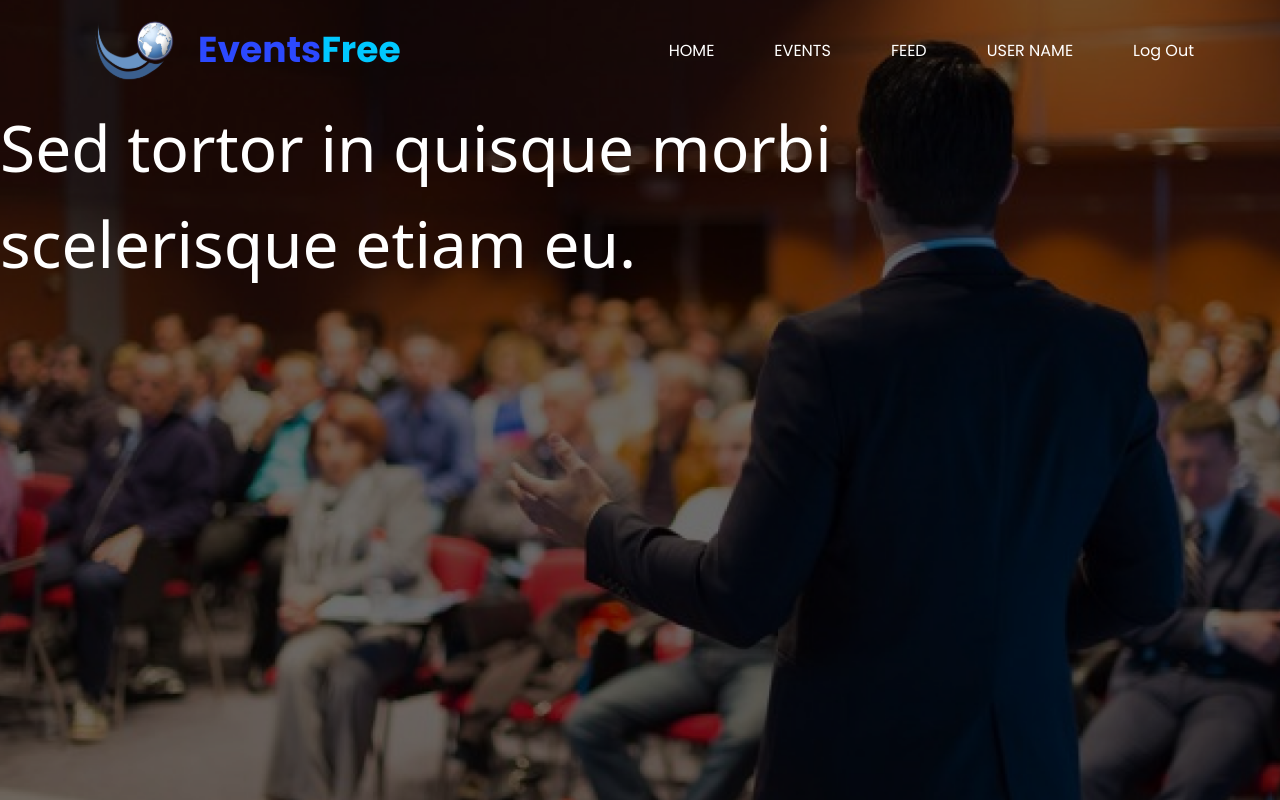
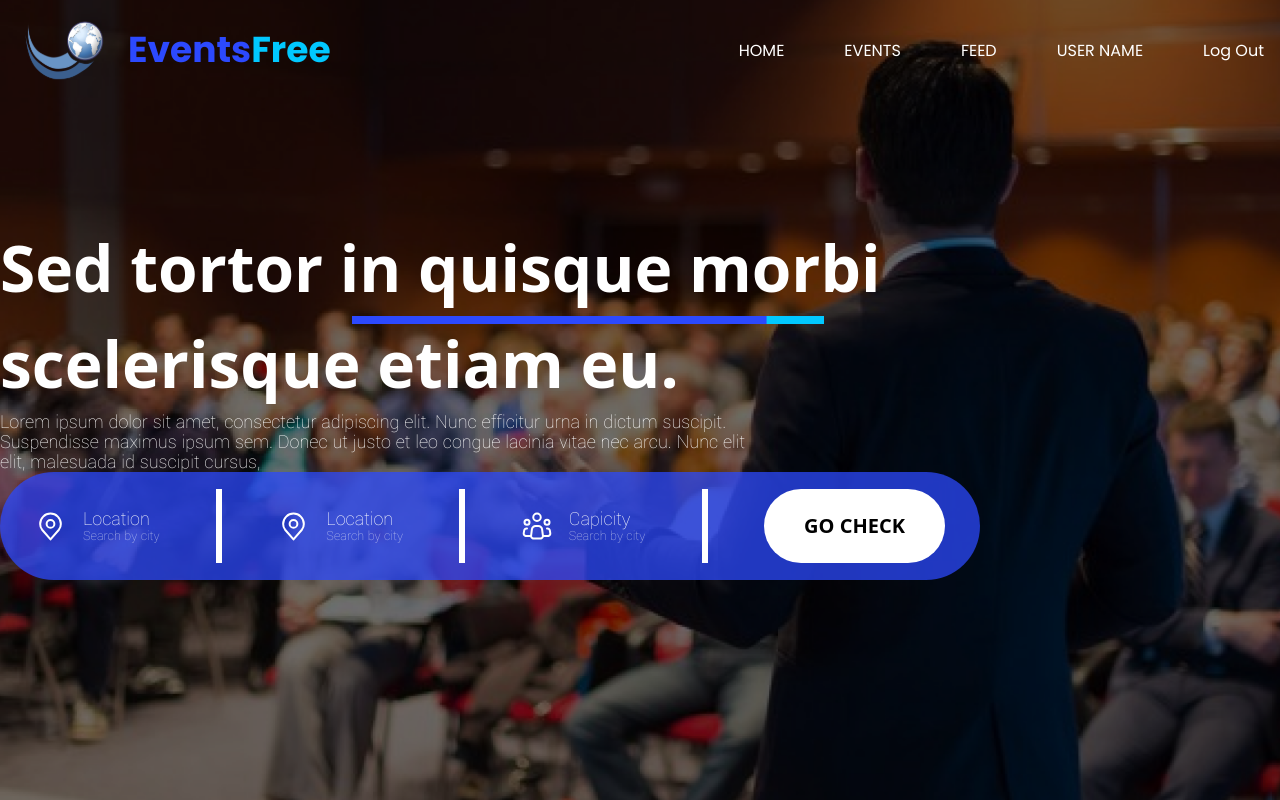
Before and after one commit to jatin-rajput563/react-home-page, a React (Vite) app: page / in a window 1280 px wide. Built offline with nearby package versions, Linux system fonts and the light colour scheme.

Commit message:
header-complete

```diff
--- a/src/App.css
+++ b/src/App.css
@@ -1,7 +1,14 @@
 @import url('https://fonts.googleapis.com/css2?family=Poppins:ital,wght@0,100;0,200;0,300;0,400;0,500;0,600;0,700;0,800;0,900;1,100;1,200;1,300;1,400;1,500;1,600;1,700;1,800;1,900&display=swap');
+@import url('https://fonts.googleapis.com/css2?family=Yantramanav:wght@100;300;400;500;700;900&display=swap');
 
 .font-family-primary {
   font-family: "Poppins", sans-serif;
+}
+
+.font-family-second {
+  font-family: "Yantramanav", sans-serif;
+  font-weight: 100;
+  font-style: normal;
 }
 
 @media (max-width:1023.98px) {
--- a/src/components/Header.jsx
+++ b/src/components/Header.jsx
@@ -1,5 +1,6 @@
 import React from 'react'
 import Nav from './Nav'
+import line from '../assets/image/svg/heading-line.svg'
 
 const Header = () => {
     return (
@@ -7,9 +8,54 @@ const Header = () => {
             <div className='bg-[url(../src/assets/image/png/header-bg.png)] relative bg-cover bg-no-repeat bg-center min-h-screen'>
                 <div className="absolute inset-0 bg-black opacity-57"></div>
                 <Nav />
-                <div className="container relative max-w-[1320px] mx-auto">
-                    <div className=''>
-                        <h1 className='fw-bold text-[64px] leading-[150%] text-white max-w-[1044px]'>Sed tortor in quisque morbi scelerisque etiam eu.</h1>
+                <div className="container relative z-[1] max-w-[1320px] mx-auto">
+                    <div className='w-full relative mt-[120px]'>
+                        <h1 className='font-bold text-[64px] leading-[150%] text-white max-w-[1044px]'>Sed tortor in quisque morbi scelerisque etiam eu.</h1>
+                        <img className='absolute top-[50%] left-[27.5%]' src={line} alt="heading-line" />
+                    </div>
+                    <p className='max-w-[765px] font-normal text-[20px] leading-[100%] text-white font-family-second'>Lorem ipsum dolor sit amet, consectetur adipiscing elit. Nunc efficitur urna in dictum suscipit. Suspendisse maximus ipsum sem. Donec ut justo et leo congue lacinia vitae nec arcu. Nunc elit elit, malesuada id suscipit cursus,</p>
+                    <div className='max-w-[980px] max-[744px]:max-w-[500px] py-[17px] px-[35px] bg-[#2C49FEBD] rounded-[150px] max-[744px]:rounded-[50px] max-[744px]:gap-[10px] flex justify-between max-[744px]:flex-col max-[744px]:m-auto'>
+                        <div className='flex gap-[17px] items-center max-[744px]:justify-center'>
+                            <svg width="31" height="31" viewBox="0 0 31 31" fill="none" xmlns="http://www.w3.org/2000/svg">
+                                <path d="M15.5 16.7917C17.6401 16.7917 19.375 15.0569 19.375 12.9167C19.375 10.7766 17.6401 9.04175 15.5 9.04175C13.3599 9.04175 11.625 10.7766 11.625 12.9167C11.625 15.0569 13.3599 16.7917 15.5 16.7917Z" stroke="white" stroke-width="2" stroke-linecap="round" stroke-linejoin="round" />
+                                <path d="M15.4993 2.58337C12.7588 2.58337 10.1305 3.67206 8.19258 5.60994C6.2547 7.54781 5.16602 10.1761 5.16602 12.9167C5.16602 15.3605 5.68527 16.9596 7.10352 18.7292L15.4993 28.4167L23.8952 18.7292C25.3134 16.9596 25.8327 15.3605 25.8327 12.9167C25.8327 10.1761 24.744 7.54781 22.8061 5.60994C20.8682 3.67206 18.2399 2.58337 15.4993 2.58337V2.58337Z" stroke="white" stroke-width="2" stroke-linecap="round" stroke-linejoin="round" />
+                            </svg>
+                            <div>
+                                <p className='font-medium text-[20px] leading-[100%] text-white font-family-second'>Location</p>
+                                <p className='font-normal text-[14px] leading-[100%] text-white m-0 opacity-70 font-family-second'>Search by city</p>
+                            </div>
+                        </div>
+                        <div className="bg-white border-[3px] h-[74px] border-white max-[744px]:hidden"></div>
+                        <div className="bg-white border-[3px] w-full border-white min-[744px]:hidden"></div>
+                        <div className='flex gap-[17px] items-center max-[744px]:justify-center'>
+                            <svg width="31" height="31" viewBox="0 0 31 31" fill="none" xmlns="http://www.w3.org/2000/svg">
+                                <path d="M15.5 16.7917C17.6401 16.7917 19.375 15.0569 19.375 12.9167C19.375 10.7766 17.6401 9.04175 15.5 9.04175C13.3599 9.04175 11.625 10.7766 11.625 12.9167C11.625 15.0569 13.3599 16.7917 15.5 16.7917Z" stroke="white" stroke-width="2" stroke-linecap="round" stroke-linejoin="round" />
+                                <path d="M15.4993 2.58337C12.7588 2.58337 10.1305 3.67206 8.19258 5.60994C6.2547 7.54781 5.16602 10.1761 5.16602 12.9167C5.16602 15.3605 5.68527 16.9596 7.10352 18.7292L15.4993 28.4167L23.8952 18.7292C25.3134 16.9596 25.8327 15.3605 25.8327 12.9167C25.8327 10.1761 24.744 7.54781 22.8061 5.60994C20.8682 3.67206 18.2399 2.58337 15.4993 2.58337V2.58337Z" stroke="white" stroke-width="2" stroke-linecap="round" stroke-linejoin="round" />
+                            </svg>
+                            <div>
+                                <p className='font-medium text-[20px] leading-[100%] text-white font-family-second'>Location</p>
+                                <p className='font-normal text-[14px] leading-[100%] text-white m-0 opacity-70 font-family-second'>Search by city</p>
+                            </div>
+                        </div>
+                        <div className="bg-white border-[3px] h-[74px] border-white max-[744px]:hidden"></div>
+                        <div className="bg-white border-[3px] w-full border-white min-[744px]:hidden"></div>
+                        <div className='flex gap-[17px] items-center max-[744px]:justify-center'>
+                            <svg width="30" height="30" viewBox="0 0 30 30" fill="none" xmlns="http://www.w3.org/2000/svg">
+                                <path d="M20.8981 24.69L20.0981 18.285C19.9848 17.3778 19.5439 16.5432 18.8583 15.9383C18.1728 15.3333 17.2899 14.9996 16.3756 15H13.6206C12.7068 15.0003 11.8245 15.3342 11.1395 15.9391C10.4545 16.544 10.0139 17.3782 9.90062 18.285L9.09937 24.69C9.0554 25.0419 9.08679 25.3991 9.19147 25.7379C9.29615 26.0768 9.47171 26.3894 9.70651 26.6552C9.9413 26.921 10.2299 27.1338 10.5533 27.2794C10.8766 27.4251 11.2272 27.5003 11.5819 27.5H18.4169C18.7714 27.5001 19.1219 27.4248 19.4451 27.279C19.7683 27.1333 20.0567 26.9205 20.2914 26.6547C20.5261 26.389 20.7015 26.0764 20.8061 25.7376C20.9107 25.3989 20.9421 25.0418 20.8981 24.69V24.69Z" stroke="white" stroke-width="2" stroke-linecap="round" stroke-linejoin="round" />
+                                <path d="M15 10C17.0711 10 18.75 8.32107 18.75 6.25C18.75 4.17893 17.0711 2.5 15 2.5C12.9289 2.5 11.25 4.17893 11.25 6.25C11.25 8.32107 12.9289 10 15 10Z" stroke="white" stroke-width="2" />
+                                <path d="M5 13.75C6.38071 13.75 7.5 12.6307 7.5 11.25C7.5 9.86929 6.38071 8.75 5 8.75C3.61929 8.75 2.5 9.86929 2.5 11.25C2.5 12.6307 3.61929 13.75 5 13.75Z" stroke="white" stroke-width="2" />
+                                <path d="M25 13.75C26.3807 13.75 27.5 12.6307 27.5 11.25C27.5 9.86929 26.3807 8.75 25 8.75C23.6193 8.75 22.5 9.86929 22.5 11.25C22.5 12.6307 23.6193 13.75 25 13.75Z" stroke="white" stroke-width="2" />
+                                <path d="M5.00023 17.5H4.61773C4.02593 17.4999 3.4533 17.7098 3.0017 18.0923C2.5501 18.4747 2.24883 19.005 2.15148 19.5887L1.73523 22.0887C1.67549 22.4469 1.69451 22.8138 1.79094 23.1639C1.88738 23.514 2.05892 23.8389 2.29364 24.116C2.52836 24.393 2.82062 24.6156 3.1501 24.7683C3.47957 24.921 3.83835 25 4.20148 25H8.75023" stroke="white" stroke-width="2" stroke-linecap="round" stroke-linejoin="round" />
+                                <path d="M25 17.5H25.3825C25.9743 17.4999 26.5469 17.7098 26.9985 18.0923C27.4501 18.4747 27.7514 19.005 27.8487 19.5887L28.265 22.0887C28.3247 22.4469 28.3057 22.8138 28.2093 23.1639C28.1129 23.514 27.9413 23.8389 27.7066 24.116C27.4719 24.393 27.1796 24.6156 26.8501 24.7683C26.5207 24.921 26.1619 25 25.7987 25H21.25" stroke="white" stroke-width="2" stroke-linecap="round" stroke-linejoin="round" />
+                            </svg>
+                            <div>
+                                <p className='font-medium text-[20px] leading-[100%] text-white font-family-second'>Capicity</p>
+                                <p className='font-normal text-[14px] leading-[100%] text-white m-0 opacity-70 font-family-second'>Search by city</p>
+                            </div>
+                        </div>
+                        <div className="bg-white border-[3px] h-[74px] border-white max-[744px]:hidden"></div>
+                        <div className="bg-white border-[3px] w-full border-white min-[744px]:hidden"></div>
+                        <button className='font-bold text-[20px] leading-[100%] py-[20px] px-[40px] bg-white rounded-full'>GO CHECK</button>
                     </div>
                 </div>
             </div>
--- a/src/components/Nav.jsx
+++ b/src/components/Nav.jsx
@@ -17,7 +17,7 @@ const Nav = () => {
 
     return (
         <nav className='relative '>
-            <div className="max-w-[1140px] px-4 mx-auto">
+            <div className="max-w-[1320px] px-4 mx-auto">
                 <div className="flex justify-between items-center py-[17px]">
                     <div className="flex items-center gap-3.5">
                         <a href="#"><img src={logo} alt="nav-logo" className='max-w-[50px] sm:max-w-[98px]' /></a>
```
Also changed, not shown: src/assets/image/svg/heading-line.svg (added).
